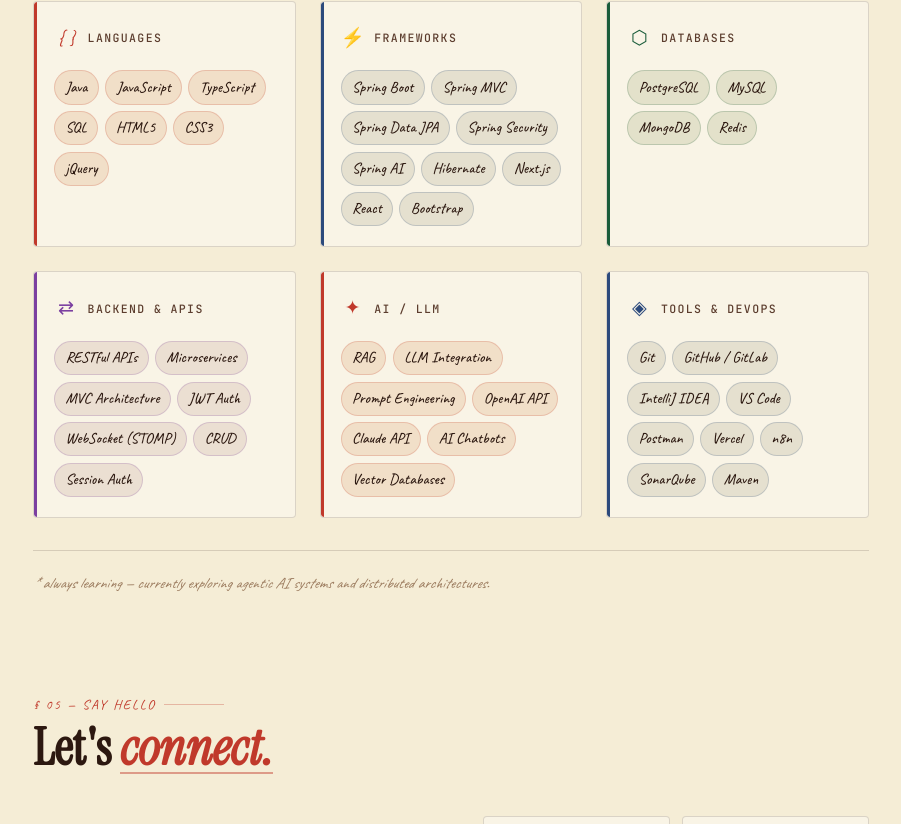
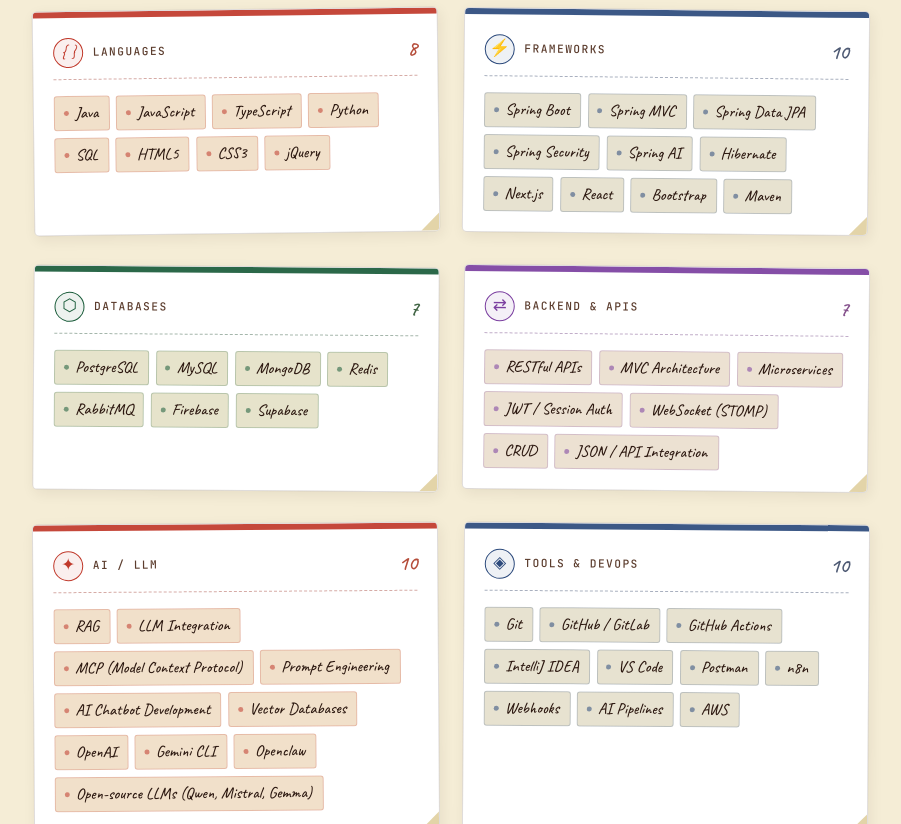
Before and after one commit to sonal0212/Portfolio, a React (Vite) app: page / in a window 1280 px wide. Shown: the part 4516-5340 px from the top of the page, without its empty margins (189-1090 px from the left). Built offline with nearby package versions, Linux system fonts and the light colour scheme.

Commit message:
updated toolkit and added animations

```diff
--- a/src/components/Skills.css
+++ b/src/components/Skills.css
@@ -8,92 +8,206 @@
 
 .skills__grid {
   display: grid;
-  grid-template-columns: repeat(auto-fill, minmax(260px, 1fr));
-  gap: 1.5rem;
+  grid-template-columns: repeat(auto-fill, minmax(280px, 1fr));
+  gap: 2rem 1.5rem;
+  padding-top: 0.5rem;
 }
 
+/* Card — index-card / polaroid styled */
 .skill-group {
-  background: rgba(255, 255, 255, 0.4);
+  background: white;
   border: 1px solid var(--rule);
-  border-radius: 4px;
-  padding: 1.25rem;
+  border-radius: 5px;
+  padding: 1.6rem 1.25rem 1.25rem;
   position: relative;
   overflow: hidden;
   opacity: 0;
-  transform: translateY(12px);
-  transition: opacity 0.5s ease, transform 0.5s ease, box-shadow 0.25s ease;
+  transform: translateY(14px) rotate(var(--card-rotate, 0deg));
+  transition:
+    opacity 0.55s ease,
+    transform 0.45s cubic-bezier(0.34, 1.56, 0.64, 1),
+    box-shadow 0.3s ease;
+  box-shadow: 2px 4px 14px rgba(44, 24, 16, 0.07);
 }
+
+/* Subtle alternating tilt — gives the wall-of-cards a paper-pinned feel */
+.skill-group:nth-child(odd)  { --card-rotate: -0.7deg; }
+.skill-group:nth-child(even) { --card-rotate:  0.6deg; }
+.skill-group:nth-child(3n)   { --card-rotate:  0.4deg; }
+.skill-group:nth-child(5n)   { --card-rotate: -0.4deg; }
 
 .skill-group--visible {
   opacity: 1;
-  transform: translateY(0);
+  transform: translateY(0) rotate(var(--card-rotate, 0deg));
 }
 
 .skill-group:hover {
-  box-shadow: 0 4px 16px rgba(44, 24, 16, 0.08);
+  transform: translateY(-5px) rotate(0deg);
+  box-shadow: 4px 10px 28px rgba(44, 24, 16, 0.16);
+  z-index: 5;
 }
 
-/* Color accent stripe on left */
+/* Coloured top band — replaces the old left stripe */
+.skill-group__band {
+  position: absolute;
+  left: 0;
+  right: 0;
+  top: 0;
+  height: 6px;
+  background: var(--group-color, var(--red));
+  opacity: 0.92;
+}
+
+/* Faint dotted column on the left — looks like ruled paper / index-card guide */
 .skill-group::before {
   content: '';
   position: absolute;
-  left: 0;
-  top: 0;
+  left: 14px;
+  top: 18px;
+  bottom: 14px;
+  width: 1px;
+  background: repeating-linear-gradient(
+    to bottom,
+    color-mix(in srgb, var(--group-color, var(--red)) 30%, transparent) 0,
+    color-mix(in srgb, var(--group-color, var(--red)) 30%, transparent) 3px,
+    transparent 3px,
+    transparent 7px
+  );
+  opacity: 0;
+  transition: opacity 0.3s ease;
+  pointer-events: none;
+}
+
+.skill-group:hover::before {
+  opacity: 1;
+}
+
+/* Folded corner — stays on top */
+.skill-group__corner {
+  position: absolute;
   bottom: 0;
-  width: 3px;
-  background: var(--group-color, var(--red));
-  border-radius: 4px 0 0 4px;
+  right: 0;
+  width: 0;
+  height: 0;
+  border-style: solid;
+  border-width: 0 0 18px 18px;
+  border-color: transparent transparent var(--paper-darker) transparent;
+  pointer-events: none;
 }
 
 .skill-group__header {
   display: flex;
   align-items: center;
+  justify-content: space-between;
   gap: 0.6rem;
   margin-bottom: 1rem;
+  padding-bottom: 0.7rem;
+  border-bottom: 1px dashed color-mix(in srgb, var(--group-color, var(--red)) 30%, var(--rule));
+}
+
+.skill-group__title {
+  display: flex;
+  align-items: center;
+  gap: 0.6rem;
+  min-width: 0;
 }
 
 .skill-group__icon {
-  font-size: 1.2rem;
+  font-family: 'Caveat', cursive;
+  font-size: 1.05rem;
   color: var(--group-color, var(--red));
-  width: 24px;
-  text-align: center;
+  width: 30px;
+  height: 30px;
+  display: inline-flex;
+  align-items: center;
+  justify-content: center;
+  border: 1.5px solid var(--group-color, var(--red));
+  border-radius: 50%;
+  background: color-mix(in srgb, var(--group-color, var(--red)) 8%, white);
+  flex-shrink: 0;
+  transition: transform 0.4s cubic-bezier(0.34, 1.56, 0.64, 1);
+}
+
+.skill-group:hover .skill-group__icon {
+  transform: rotate(-12deg) scale(1.05);
 }
 
 .skill-group__category {
-  font-size: 0.72rem;
-  letter-spacing: 0.12em;
+  font-size: 0.7rem;
+  letter-spacing: 0.13em;
   text-transform: uppercase;
   color: var(--ink-light);
   font-weight: 500;
+  white-space: nowrap;
+  overflow: hidden;
+  text-overflow: ellipsis;
+}
+
+.skill-group__count {
+  font-size: 1.3rem;
+  color: color-mix(in srgb, var(--group-color, var(--red)) 70%, var(--ink-faint));
+  font-weight: 600;
+  line-height: 1;
+  flex-shrink: 0;
 }
 
 .skill-group__pills {
   display: flex;
   flex-wrap: wrap;
-  gap: 0.4rem;
+  gap: 0.45rem 0.4rem;
 }
 
+/* Pills — sticker-like with a subtle dot accent */
 .skill-pill {
   font-family: 'Caveat', cursive;
-  font-size: 0.95rem;
+  font-size: 1rem;
   font-weight: 500;
-  padding: 0.2rem 0.65rem;
-  background: color-mix(in srgb, var(--group-color, var(--red)) 8%, var(--paper));
+  padding: 0.18rem 0.65rem 0.18rem 0.55rem;
+  background: color-mix(in srgb, var(--group-color, var(--red)) 7%, var(--paper));
   color: var(--ink);
-  border: 1px solid color-mix(in srgb, var(--group-color, var(--red)) 20%, transparent);
-  border-radius: 100px;
-  transition: background 0.2s, transform 0.15s;
+  border: 1px solid color-mix(in srgb, var(--group-color, var(--red)) 22%, transparent);
+  border-radius: 3px;
+  transition:
+    background 0.2s,
+    color 0.2s,
+    transform 0.2s cubic-bezier(0.34, 1.56, 0.64, 1),
+    box-shadow 0.2s;
   cursor: default;
+  display: inline-flex;
+  align-items: center;
+  gap: 0.4rem;
+  position: relative;
+  /* alternating micro-tilt for that hand-stuck look */
+  transform: rotate(calc((var(--pill-i, 0) % 2) * 0.6deg - 0.3deg));
+}
+
+/* tiny coloured dot before each label */
+.skill-pill::before {
+  content: '';
+  width: 5px;
+  height: 5px;
+  border-radius: 50%;
+  background: var(--group-color, var(--red));
+  opacity: 0.55;
+  flex-shrink: 0;
+  transition: transform 0.2s, opacity 0.2s;
 }
 
 .skill-pill:hover {
-  background: color-mix(in srgb, var(--group-color, var(--red)) 15%, var(--paper));
-  transform: translateY(-1px);
+  background: color-mix(in srgb, var(--group-color, var(--red)) 18%, var(--paper));
+  color: var(--ink);
+  transform: translateY(-3px) rotate(0deg);
+  box-shadow: 0 4px 10px rgba(44, 24, 16, 0.12);
+}
+
+.skill-pill:hover::before {
+  opacity: 1;
+  transform: scale(1.4);
 }
 
 /* Aside note */
 .skills__aside {
-  margin-top: 2rem;
+  margin-top: 2.5rem;
   font-size: 0.95rem;
   color: var(--ink-faint);
   font-style: italic;
@@ -104,5 +218,12 @@
 @media (max-width: 560px) {
   .skills__grid {
     grid-template-columns: 1fr;
+    gap: 1.5rem;
+  }
+  .skill-group {
+    transform: none;
+  }
+  .skill-group--visible {
+    transform: none;
   }
 }
--- a/src/components/Skills.jsx
+++ b/src/components/Skills.jsx
@@ -6,7 +6,7 @@
     category: 'Languages',
     icon: '{ }',
     color: '#C0392B',
-    skills: ['Java', 'JavaScript', 'TypeScript', 'SQL', 'HTML5', 'CSS3', 'jQuery'],
+    skills: ['Java', 'JavaScript', 'TypeScript', 'Python', 'SQL', 'HTML5', 'CSS3', 'jQuery'],
   },
   {
     category: 'Frameworks',
@@ -22,13 +22,14 @@
       'Next.js',
       'React',
       'Bootstrap',
+      'Maven',
     ],
   },
   {
     category: 'Databases',
     icon: '⬡',
     color: '#1A5C3A',
-    skills: ['PostgreSQL', 'MySQL', 'MongoDB', 'Redis'],
+    skills: ['PostgreSQL', 'MySQL', 'MongoDB', 'Redis', 'RabbitMQ', 'Firebase', 'Supabase'],
   },
   {
     category: 'Backend & APIs',
@@ -36,12 +37,12 @@
     color: '#7B3FA0',
     skills: [
       'RESTful APIs',
+      'MVC Architecture',
       'Microservices',
-      'MVC Architecture',
-      'JWT Auth',
+      'JWT / Session Auth',
       'WebSocket (STOMP)',
       'CRUD',
-      'Session Auth',
+      'JSON / API Integration',
     ],
   },
   {
@@ -51,11 +52,14 @@
     skills: [
       'RAG',
       'LLM Integration',
+      'MCP (Model Context Protocol)',
       'Prompt Engineering',
-      'OpenAI API',
-      'Claude API',
-      'AI Chatbots',
+      'AI Chatbot Development',
       'Vector Databases',
+      'OpenAI',
+      'Gemini CLI',
+      'Openclaw',
+      'Open-source LLMs (Qwen, Mistral, Gemma)',
     ],
   },
   {
@@ -65,13 +69,14 @@
     skills: [
       'Git',
       'GitHub / GitLab',
+      'GitHub Actions',
       'IntelliJ IDEA',
       'VS Code',
       'Postman',
-      'Vercel',
       'n8n',
-      'SonarQube',
-      'Maven',
+      'Webhooks',
+      'AI Pipelines',
+      'AWS',
     ],
   },
 ]
@@ -99,17 +104,26 @@
         transitionDelay: `${index * 0.08}s`,
       }}
     >
+      <div className="skill-group__band" />
       <div className="skill-group__header">
-        <span className="skill-group__icon caveat">{group.icon}</span>
-        <h3 className="skill-group__category mono">{group.category}</h3>
+        <div className="skill-group__title">
+          <span className="skill-group__icon">{group.icon}</span>
+          <h3 className="skill-group__category mono">{group.category}</h3>
+        </div>
+        <span className="skill-group__count caveat">{group.skills.length}</span>
       </div>
       <div className="skill-group__pills">
-        {group.skills.map((skill) => (
-          <span key={skill} className="skill-pill">
+        {group.skills.map((skill, idx) => (
+          <span
+            key={skill}
+            className="skill-pill"
+            style={{ '--pill-i': idx }}
+          >
             {skill}
           </span>
         ))}
       </div>
+      <span className="skill-group__corner" aria-hidden="true" />
     </div>
   )
 }
```
